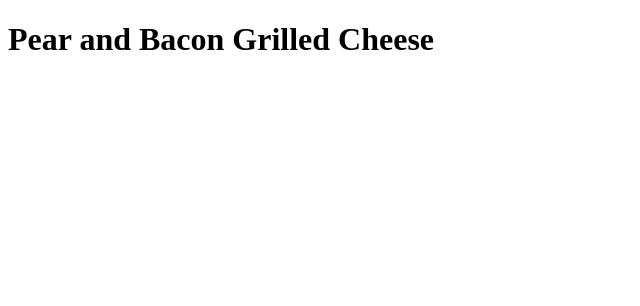
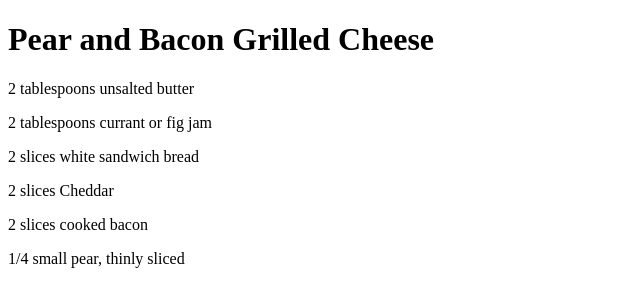
Before and after one commit to lbsanders/launchschool-course200, a plain HTML site: page grilled-cheese/index.html in a window 1280 px wide. Shown: the whole page, without its empty margins (0-640 px from the left). Drawn offline with Linux system fonts and the light colour scheme.

Commit message:
Project: Pear and Bacon Grilled Cheese (1) > Step 2

```diff
--- a/grilled-cheese/index.html
+++ b/grilled-cheese/index.html
@@ -12,6 +12,12 @@
   <body>
 
     <h1>Pear and Bacon Grilled Cheese</h1>
+    <p>2 tablespoons unsalted butter</p>
+    <p>2 tablespoons currant or fig jam</p>
+    <p>2 slices white sandwich bread</p>
+    <p>2 slices Cheddar</p>
+    <p>2 slices cooked bacon</p>
+    <p>1/4 small pear, thinly sliced</p>
 
   </body>
 
```
Also changed, not shown: 1 other file.
